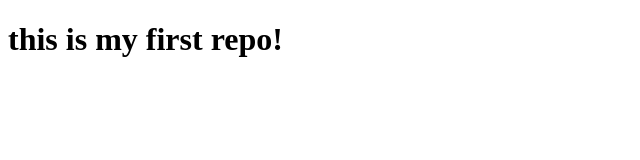
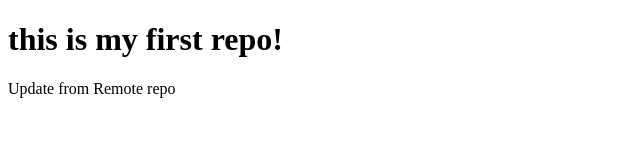
Before and after one commit to Gumiho42/my-first-repo1, a plain HTML site: page index.html in a window 1280 px wide. Shown: the whole page, without its empty margins (0-640 px from the left). Drawn offline with Linux system fonts and the light colour scheme.

Commit message:
Update index.html

```diff
--- a/index.html
+++ b/index.html
@@ -7,5 +7,6 @@
 </head>
 <body>
     <h1> this is my first repo!</h1>
+    <p>Update from Remote repo</p>
 </body>
 </html>
```
